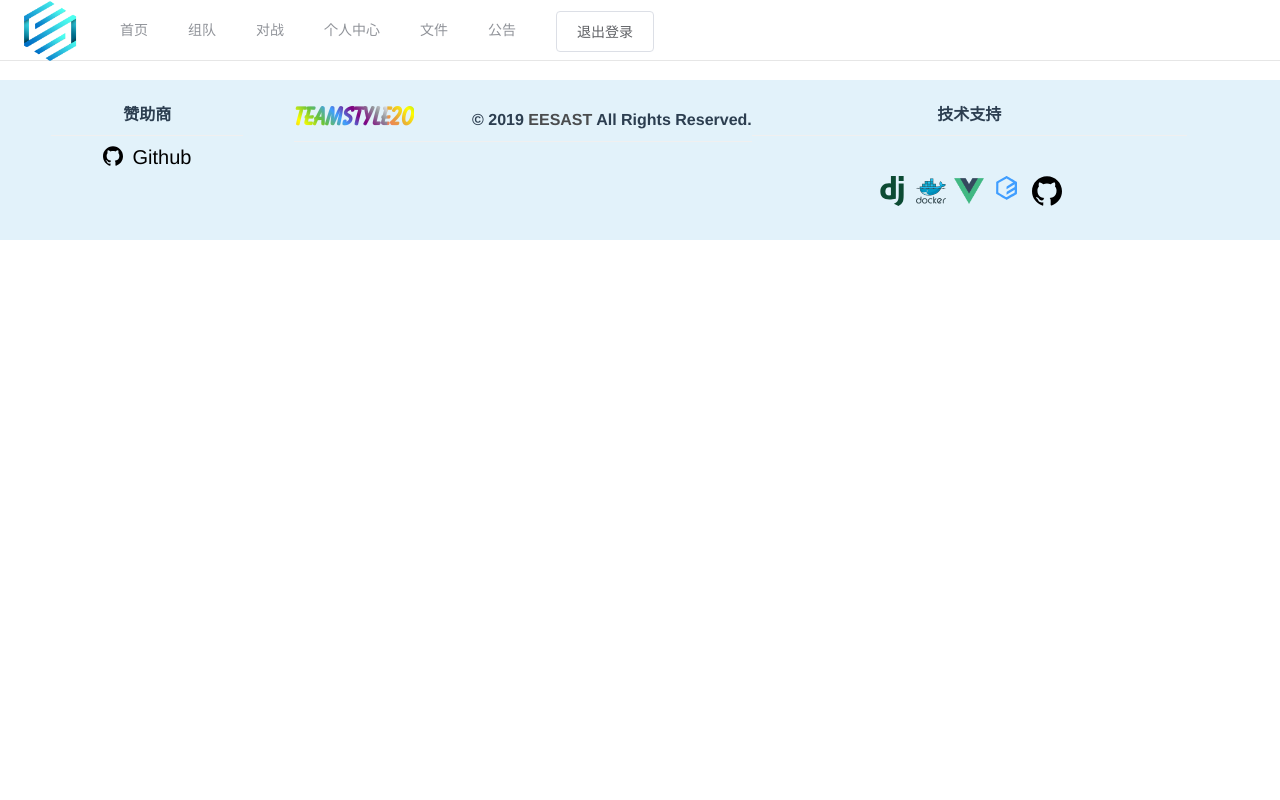
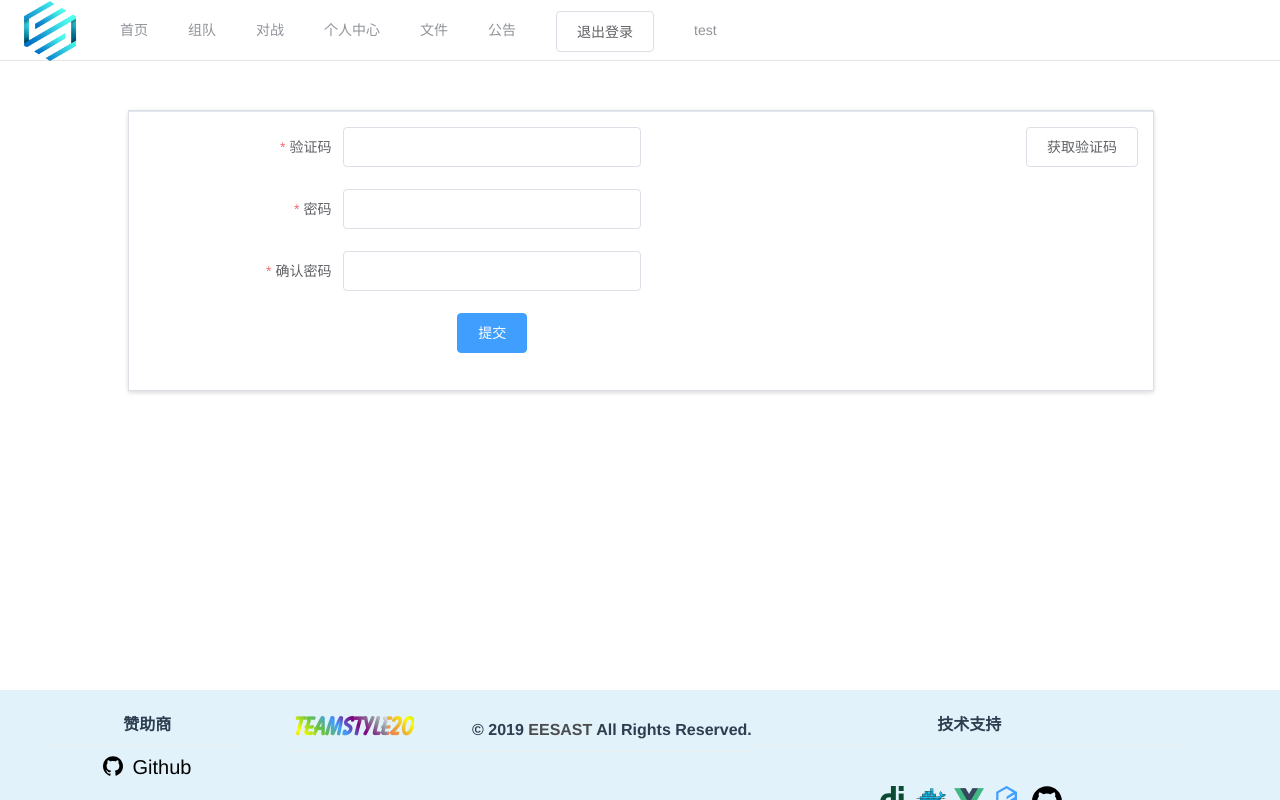
Before and after one commit to eesast/teamstyle20Web, a Vue app in the folder frontend/web2018/: page /alter in a window 1280 px wide. Built offline with nearby package versions, Linux system fonts and the light colour scheme; what vue-clipboard2 would draw is missing.

Commit message:
完成基本布局

```diff
--- a/frontend/web2018/src/components/alter.vue
+++ b/frontend/web2018/src/components/alter.vue
@@ -1,4 +1,76 @@
 <template>
-  <div class="hello">
+  <div id="login">
+   <el-tabs v-model="activeName" type="border-card" @tab-click="handleClick">
+      <el-form :model="form" :rules="rules" ref="form" label-width="100px">
+        <el-button id="al-bu1">获取验证码</el-button>
+        <el-form-item prop="code" label="验证码">
+         <el-input v-model="form.name"></el-input>
+       </el-form-item>
+       <el-form-item prop="password" label="密码">
+         <el-input v-model="form.password"></el-input>
+        </el-form-item>
+        <el-form-item prop="password" label="确认密码">
+         <el-input v-model="form.password"></el-input>
+        </el-form-item>
+        <el-form-item>
+         <el-button type="primary" @click="submit">提交</el-button>
+         </el-form-item>
+    </el-form>
+    </el-tabs>
   </div>
 </template>
+
+<script>
+export default {
+  name: 'Register',
+  data(){
+      return {
+        activeName:"login",
+        form: {
+          realname: ''
+        },
+        rules: {
+          password:[
+            {required: true, message: '请输入密码', trigger: 'blur'}
+          ],
+          code:[
+            {required: true, message: '请输入验证码', trigger: 'blur'}
+          ]
+        }
+      }
+  },
+  methods: {
+    submit(){
+
+    },
+    handleClick(tab, event) {
+        console.log(tab, event);
+      }
+  }
+}
+</script>
+
+<style scoped>
+#login
+{
+  min-height: 70%;
+  margin-bottom:50px;
+}
+  .el-form-item{
+    width:40%;
+    position: relative;
+    left:10%;
+  }
+  .el-input{
+    display: inline-block;
+  }
+  .el-tabs{
+    width:80%;
+    position: relative;
+    left:10%;
+    top:30px;
+  }
+  #al-bu1{
+    float: right
+  }
+</style>
--- a/frontend/web2018/src/components/nav.vue
+++ b/frontend/web2018/src/components/nav.vue
@@ -12,7 +12,8 @@
       <el-menu-item v-show="navflag!=true" index="/personal" >个人中心</el-menu-item>
       <el-menu-item index="/file" >文件</el-menu-item>
       <el-menu-item index="/announcement">公告</el-menu-item>
-      <el-menu-item v-show="navflag!=true"> <el-button  @click="navjump">退出登录</el-button></el-menu-item>
+      <el-menu-item v-show="navflag!=true" class="bu1"> <el-button  @click="navjump">退出登录</el-button></el-menu-item>
+      <el-menu-item index="/personal" v-show="navflag!=true" class="bu1"> {{name}} </el-menu-item>
     </el-menu>
   </div>
 </template>
@@ -23,7 +24,8 @@ export default {
     data() {
       return {
         // navflag: true
-       navflag: false
+       navflag: false,
+       name : "test"
       }
     },
   methods: {
@@ -61,4 +63,7 @@ el-menu{
     top:0px;
     height:100px;
 }
+.bu1{
+  float: right
+}
 </style>
--- a/frontend/web2018/src/components/personal.vue
+++ b/frontend/web2018/src/components/personal.vue
@@ -4,10 +4,15 @@
         <el-card shadow="always" style="text-align:left;">
             <h4>账号：{{name}}</h4>
             <h4>密码：{{password}}<el-button size="mini" type="primary" icon="el-icon-edit" @click="toalter()"></el-button></h4>
-            <h4>绑定手机号：{{phone}}<el-button size="mini" type="primary" icon="el-icon-edit" @click="toalter()"></el-button></h4>
-            <h4>绑定邮箱号：{{mail}}<el-button size="mini" type="primary" icon="el-icon-edit" @click="toalter()"></el-button></h4>
+            <h4>绑定手机号：{{phone}}</h4>
+            <h4>绑定邮箱号：{{mail}}</h4>
             <h4 v-if="flag0">创建的队伍：{{team}}</h4>
             <h4 v-else="flag0">加入的队伍：{{team}}</h4>
+            <el-collapse v-model="activeNames" @change="handleChange">
+            <el-collapse-item title="队伍简介" name="1">
+                {{intro}}
+            </el-collapse-item>
+            </el-collapse>
         </el-card>
     </div>
     <div class="empty"></div>
@@ -32,6 +37,7 @@ export default {
     name: 'personal',
     data() {
         return {
+            intro:"jjafhadhfuka",
             flag0: true,
             name: "test",
             password:"********",
```
Also changed, not shown: 1 other file (tests, documents, lock files or other folders).
